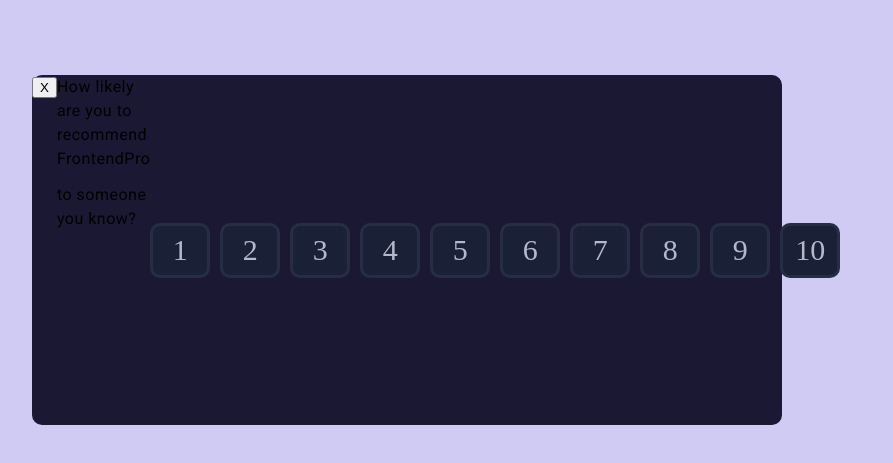
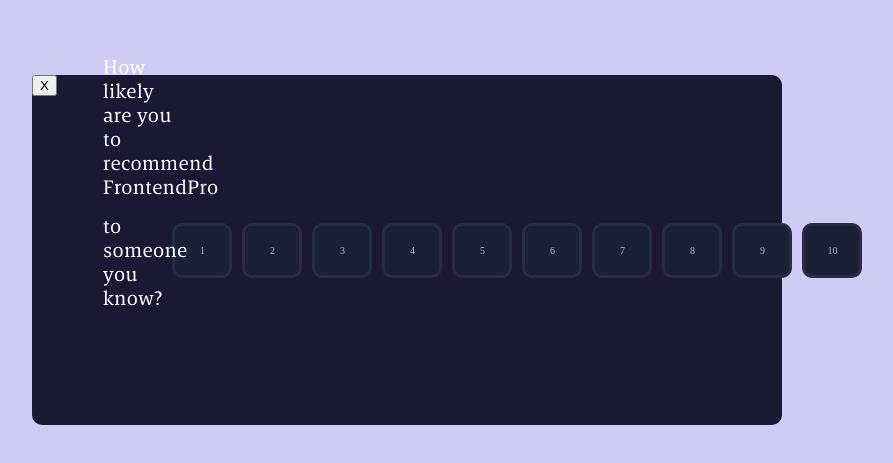
Before and after one commit to Flavioluq/desafio, an Angular app: page /primeiro in a window 1280 px wide. Shown: the part 125-588 px from the top of the page, without its empty margins (208-1101 px from the left). Built offline with nearby package versions, Linux system fonts and the light colour scheme.

Commit message:
commit pelo webstorm

```diff
--- a/src/app/primeiro/primeiro.component.css
+++ b/src/app/primeiro/primeiro.component.css
@@ -17,7 +17,12 @@
   background-color: #1A1832;
 }
 
-.um {
+.Close-Button {
+  display: flex;
+
+}
+
+.First {
   align-items: center;
   margin-left: 40%;
   position: relative;
@@ -27,13 +32,13 @@
   color: #FFFEFF;
 }
 
-.dois {
+.Second {
   font-size: 20px;
   left: 10%;
   position: relative;
   margin-left: 30%;
   color: #FFFEFF;
-    font-family: "Askan Regular";
+  font-family: "Askan Regular", serif;
   top: -20px;
 }
 
@@ -56,10 +61,8 @@
   transition: transform 0.3s ease;
   cursor: pointer;
   border: 3px solid #272D45;
-    border-color: #272D45;
   border-radius: 10px;
-    font-family: "Aksan Regular";
-    font-size: 30px;
+  font-family: "Aksan Regular", serif;
   width: 60px;
   height: 55px;
   background-color: #1A2036;
@@ -71,7 +74,3 @@
 .button:active {
     transform: scale(0.95);
 }
-
-.span {
-    size: 411.100x20;
-}
```
Also changed, not shown: src/app/primeiro/primeiro.component.html (line endings or trailing spaces). Lines whose indentation alone changed are shown as unchanged.
